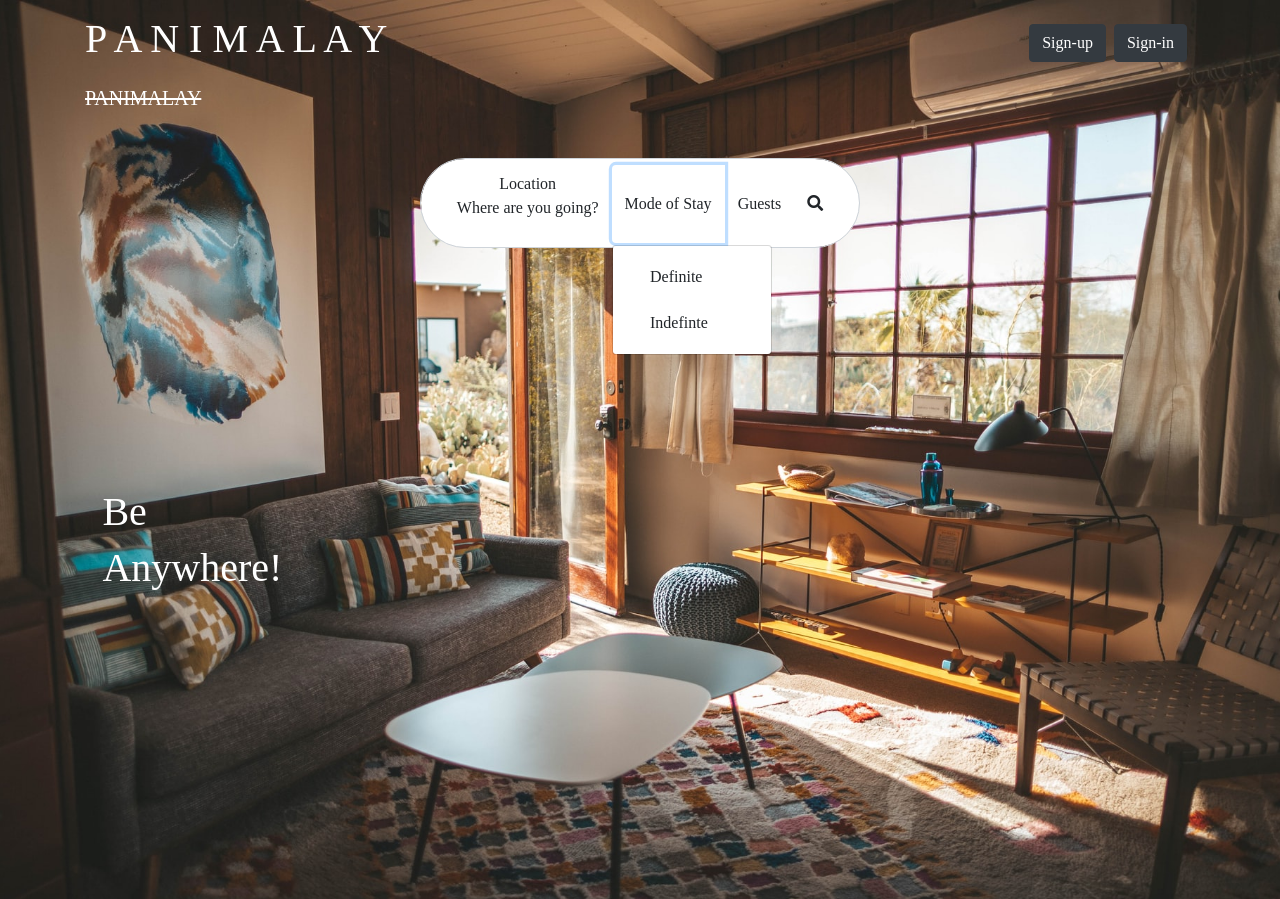
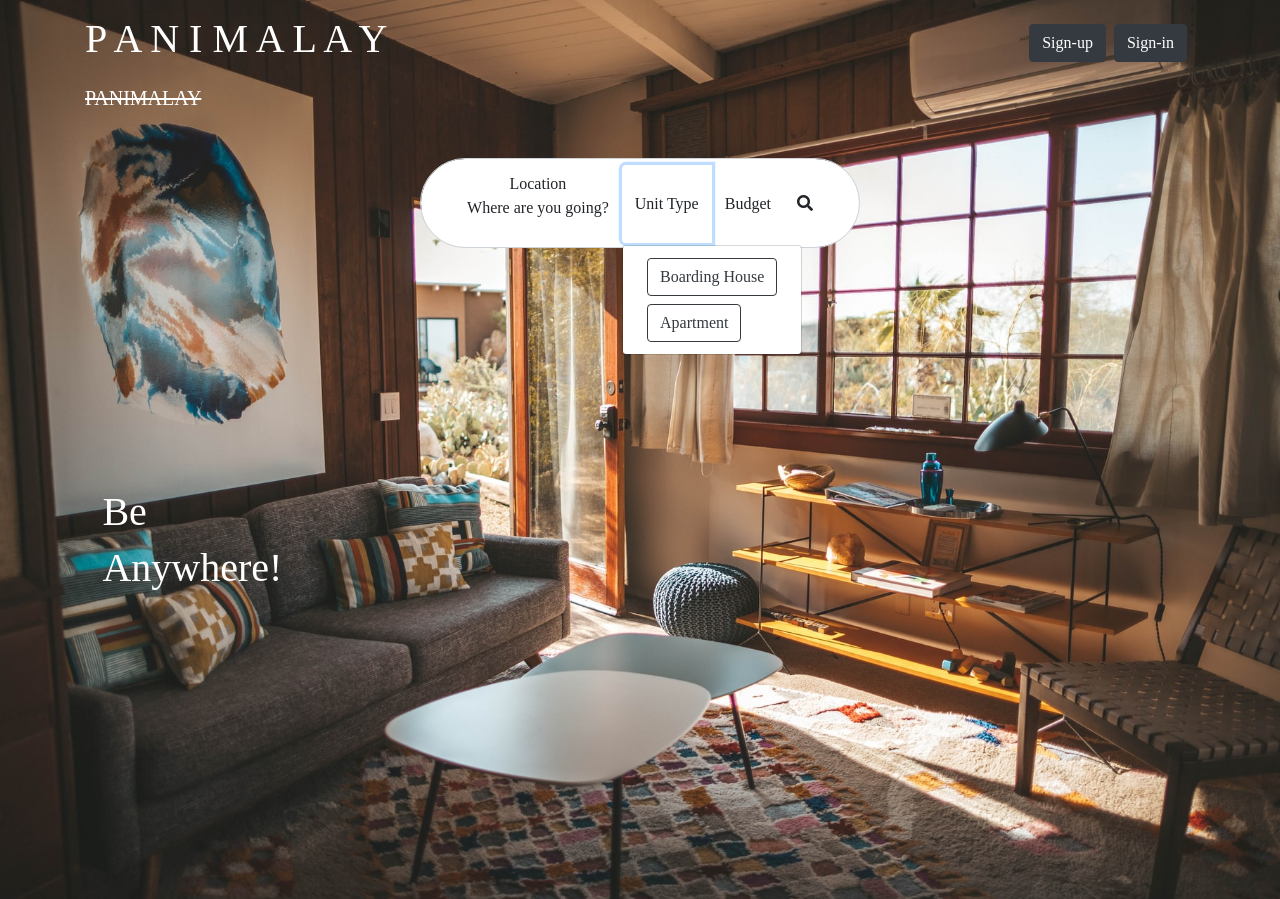
Before and after one commit to Rafael-main/PANIMALAY, a Python web app: template app/templates/landing page.html in a window 1280 px wide, after a click on "Unit Type". Shown: the top 899 px of the page. Run offline with Jinja, Linux system fonts and the light colour scheme; the template is opened without the code that fills it, so the values that code supplies are empty; some libraries are stand-ins or nearby versions.

Commit message:
modified landing page

```diff
--- a/app/templates/landing page.html
+++ b/app/templates/landing page.html
@@ -7,8 +7,6 @@
 
     <!-- Bootstrap CSS -->
     <link rel="stylesheet" href="https://cdn.jsdelivr.net/npm/bootstrap@4.5.3/dist/css/bootstrap.min.css" integrity="sha384-TX8t27EcRE3e/ihU7zmQxVncDAy5uIKz4rEkgIXeMed4M0jlfIDPvg6uqKI2xXr2" crossorigin="anonymous">
-
-    <link rel="stylesheet" type="text/css" href="{{url_for('static', filename='css/daterangepicker.css')}}">
 
     <title>Panimalay</title>
 
@@ -61,26 +59,21 @@
           </div>
       <div class="item dropdown btn-group" role="group">
         <button id="btnGroupDrop1" type="button" class="btn btn bg-white " data-toggle="dropdown" aria-haspopup="true" aria-expanded="false">
-          Mode of Stay
+          Unit Type
         </button>
         <div class="dropdown-menu" >
-          <a class="dropdown-item" href="#"><button type="button" class="btn btn bg-white" data-toggle="modal" data-target="#definiteModal">Definite</button></a>
-
-
-
-          <a class="dropdown-item" href="#"><button class="btn btn bg-white" data-toggle="modal" data-target="#indefiniteModal">Indefinte</button></a>
+          <a class="dropdown-item" href="#"><button type="button" class="btn btn-outline-dark" data-toggle="modal" data-target="#definiteModal">Boarding House</button></a>
+          <a class="dropdown-item" href="#"><button class="btn btn-outline-dark" data-toggle="modal" data-target="#indefiniteModal">Apartment</button></a>
 
         </div>
       </div>
 
           <div class="btn-group" role="group">
             <button id="btnGroupDrop1" type="button" class="btn btn bg-white" data-toggle="dropdown" aria-haspopup="true" aria-expanded="false">
-              Guests
+              Budget
             </button>
             <div class="dropdown-menu" aria-labelledby="btnGroupDrop1">
-              <a class="dropdown-item" href="#">Children <input class="form-control" type="number"></a><hr>
-              <a class="dropdown-item" href="#">Adults <input class="form-control" type="number"></a><hr>
-              <a class="dropdown-item" href="#">Infants <input class="form-control" type="number"></a>
+              <a class="dropdown-item" href="#">Input Budget<input class="form-control" type="number" placeholder="Budget"></a>
             </div>
           </div>
 
@@ -89,52 +82,7 @@
           </div>
         </div>
       </div>
-        </div>
-    <!--Modal-->
-    <div class="modal fade" id="definiteModal" tabindex="-1" aria-labelledby="ModalLabel" aria-hidden="true">
-      <div class="modal-dialog">
-        <div class="modal-content">
-          <div class="modal-header">
-            <h5 class="modal-title" id="ModalLabel">Mode of Stay: Definite</h5>
-            <button type="button" class="close" data-dismiss="modal" aria-label="Close">
-              <span aria-hidden="true">&times;</span>
-            </button>
-          </div>
-          <div class="modal-body">
-            <div class="container mt-5 mb-5" style="width: 400px;">
-              <div class="container">
-                <p>Select Start and End Date  <i class="fa fa-calendar"></i> </p>
-              </div>
-                <input type="text" id="picker" class="form-control">
-
-
-            </div>
-          </div>
-          <div class="modal-footer">
-            <button type="button" class="btn btn-secondary" data-dismiss="modal">Close</button>
-          </div>
-        </div>
       </div>
-    </div>
-
-    <div class="modal fade" id="indefiniteModal" tabindex="-1" aria-labelledby="ModalLabel" aria-hidden="true">
-      <div class="modal-dialog">
-        <div class="modal-content">
-          <div class="modal-header">
-            <h5 class="modal-title" id="ModalLabel">Mode of Stay: Indefinite</h5>
-            <button type="button" class="close" data-dismiss="modal" aria-label="Close">
-              <span aria-hidden="true">&times;</span>
-            </button>
-          </div>
-          <div class="modal-body text-center">
-            <input type="text" placeholder="Start Date">
-          </div>
-          <div class="modal-footer">
-            <button type="button" class="btn btn-secondary" data-dismiss="modal">Close</button>
-          </div>
-        </div>
-      </div>
-    </div>
 
 
       <div class="container text-white pt-5" style="font-family: montserrat; position: absolute; bottom: 25%; padding-left: 8%;">
@@ -269,15 +217,5 @@
     <script src="https://cdn.jsdelivr.net/npm/popper.js@1.16.1/dist/umd/popper.min.js"></script>
     <script src="https://cdn.jsdelivr.net/npm/bootstrap@4.5.3/dist/js/bootstrap.min.js"></script>
 
-    <script src="{{url_for('static', filename='js/moment.min.js')}}"></script>
-    <script src="{{url_for('static', filename='js/daterangepicker.js')}}"></script>
-    <script>
-      $('#picker').daterangepicker({
-        autoApply: true,
-        startDate: moment(),
-        endDate: moment()
-              });
-    </script>
-
   </body>
 </html>
```
